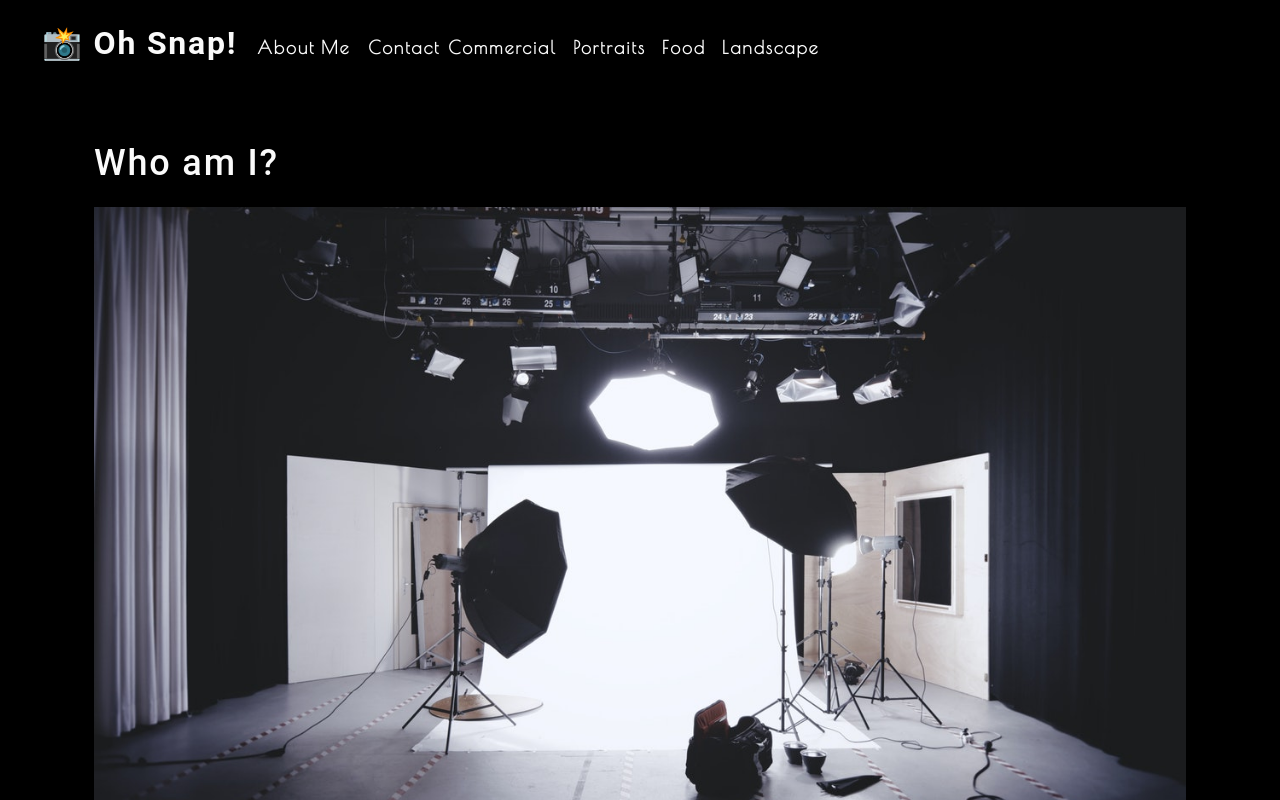
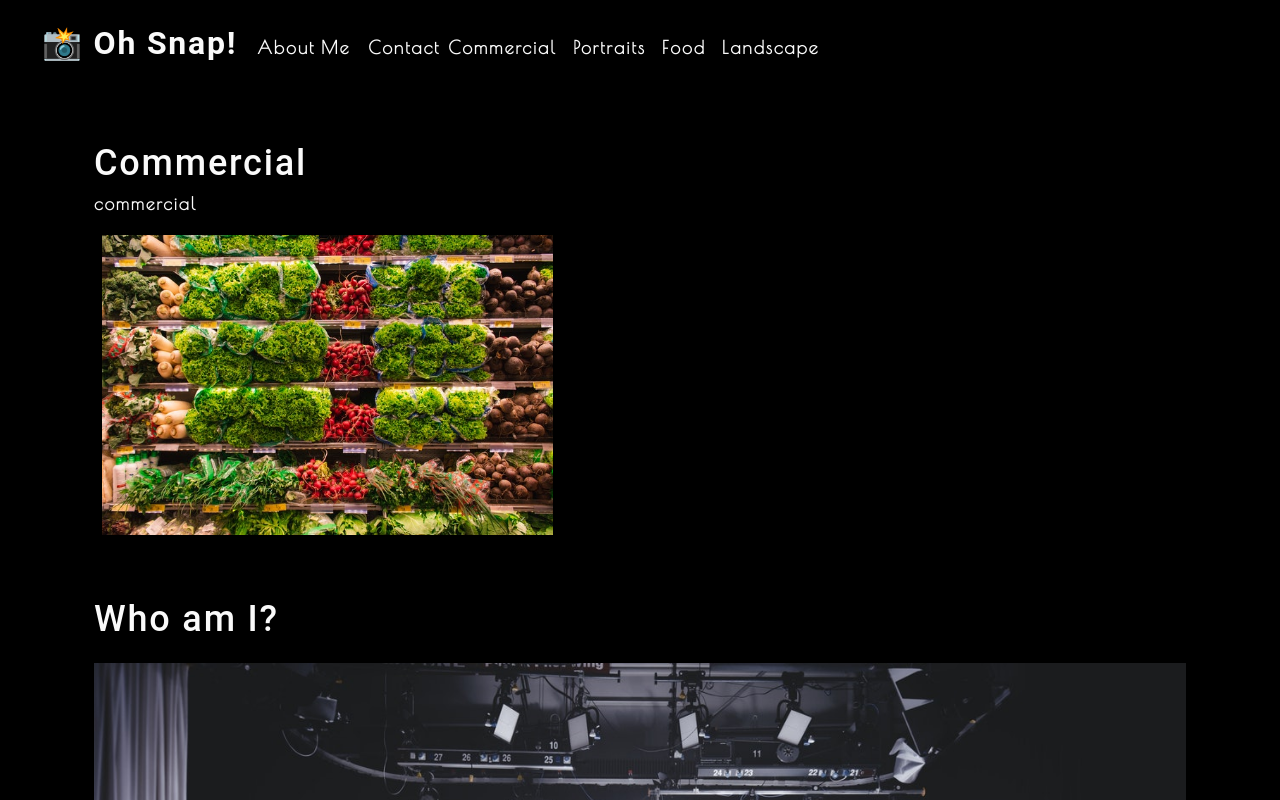
Before and after one commit to rxtATX/photo-port, a React (Create React App) app: page / in a window 1280 px wide. Shown: the top 800 px of the page. Built offline with nearby package versions, Linux system fonts and the light colour scheme.

Commit message:
Tester image uploaded successfully

```diff
--- a/src/App.js
+++ b/src/App.js
@@ -1,7 +1,8 @@
 import './App.css';
 import {
   About,
-  Nav
+  Nav,
+  Gallery
 } from './components';
 
 const App = () => {
@@ -9,6 +10,7 @@
     <div>
       <Nav />
       <main>
+        <Gallery />
         <About />
       </main>
     </div>
--- /dev/null
+++ b/src/components/Gallery/index.js
@@ -0,0 +1,25 @@
+import { capitalizeFirstLetter } from '../../utils/helpers';
+import photo from "../../assets/small/commercial/0.jpg";
+
+const Gallery = () => {
+  const currentCategory = {
+    name: "commercial",
+    description:
+      "Photos of grocery stores, food trucks, and other commercial projects",
+  };
+
+  return (
+    <section>
+      <h1>{capitalizeFirstLetter(currentCategory.name)}</h1>
+      <p>{currentCategory.name}</p>
+      <div>
+          <img
+            src={photo}
+            alt="Commercial Example"
+            className="img-thumbnail mx-1"
+          />
+      </div>
+    </section>
+  );
+}
+export default Gallery;
--- a/src/components/Nav/index.js
+++ b/src/components/Nav/index.js
@@ -1,3 +1,5 @@
+import { capitalizeFirstLetter } from '../../utils/helpers';
+
 const styles = {
   list: {
     alignItems: "baseline"
@@ -7,14 +9,14 @@
 const Nav = () => {
   const categories = [
     {
-      name: "Commercial",
+      name: "commercial",
       description:
         "Photos of grocery stores, food trucks, and other commercial projects",
     },
-    { name: "Portraits", description: "Portraits of people in my life" },
-    { name: "Food", description: "Delicious delicacies" },
+    { name: "portraits", description: "Portraits of people in my life" },
+    { name: "food", description: "Delicious delicacies" },
     {
-      name: "Landscape",
+      name: "landscape",
       description: "Fields, farmhouses, waterfalls, and the beauty of nature",
     },
   ];
@@ -49,7 +51,7 @@
               key={category.name}
             >
               <span>
-                {category.name}
+                {capitalizeFirstLetter(category.name)}
               </span>
             </li>
           ))}
--- a/src/components/index.js
+++ b/src/components/index.js
@@ -1,2 +1,3 @@
 export { default as About } from './About';
 export { default as Nav } from './Nav';
+export { default as Gallery } from './Gallery';
```
